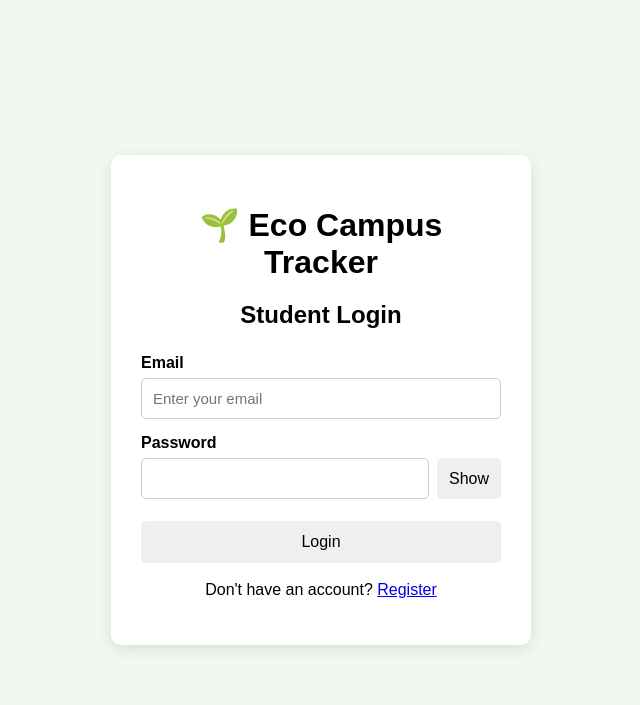
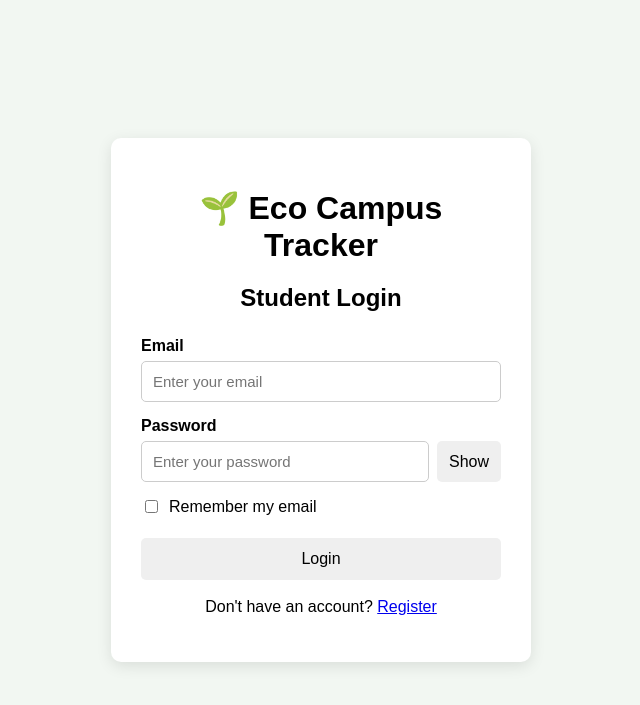
Before and after one commit to yashika-sv/Eco-Campus-Tracker, a Flask app: page /login in a window 1280 px wide. Shown: the top 705 px of the page, without its empty margins (319-959 px from the left). Run offline with Flask 3, Linux system fonts and the light colour scheme.

Commit message:
Add remember email feature

```diff
--- a/static/css/style.css
+++ b/static/css/style.css
@@ -406,3 +406,22 @@ body {
     margin-top: 0;
     padding: 8px 12px;
 }
+
+
+/* Remember Email */
+
+.remember-email {
+    display: flex;
+    align-items: center;
+    gap: 8px;
+    margin-top: 15px;
+}
+
+.remember-email input {
+    width: auto;
+}
+
+.remember-email label {
+    margin: 0;
+    font-weight: normal;
+}
--- a/templates/login.html
+++ b/templates/login.html
@@ -36,22 +36,34 @@
     >
 
     <label for="password">Password</label>
+
     <div class="password-field">
         <input
             type="password"
             id="password"
             name="password"
-        ...
+            placeholder="Enter your password"
+            required
         >
+
         <button type="button" onclick="togglePassword('password', this)">
             Show
         </button>
     </div>
 
+    <div class="remember-email">
+        <input
+            type="checkbox"
+            id="remember_email"
+        >
+        <label for="remember_email">
+            Remember my email
+        </label>
+    </div>
+
     <button type="submit">Login</button>
 
 </form>
-
             <p>
                 Don't have an account?
                 <a href="{{ url_for('register') }}">Register</a>
```
Also changed, not shown: static/js/script.js (+30 -0 lines). Lines whose indentation alone changed are shown as unchanged.
